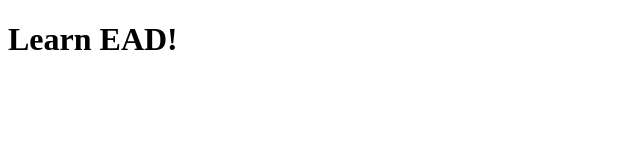
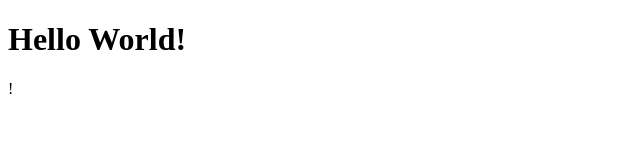
Before and after one commit to kalikd/eade-sp26, a plain HTML site: page index.html in a window 1280 px wide. Shown: the whole page, without its empty margins (0-640 px from the left). Drawn offline with Linux system fonts and the light colour scheme.

Commit message:
change heading

```diff
--- a/index.html
+++ b/index.html
@@ -6,7 +6,7 @@
     <title>Learn Git</title>
 </head>
 <body>
-    <h1 id="headingOne">Learn EAD!</h1>
+    <h1 id="headingOne"> Hello World!</h1>!</h1>
 
 </body>
 </html>
```
